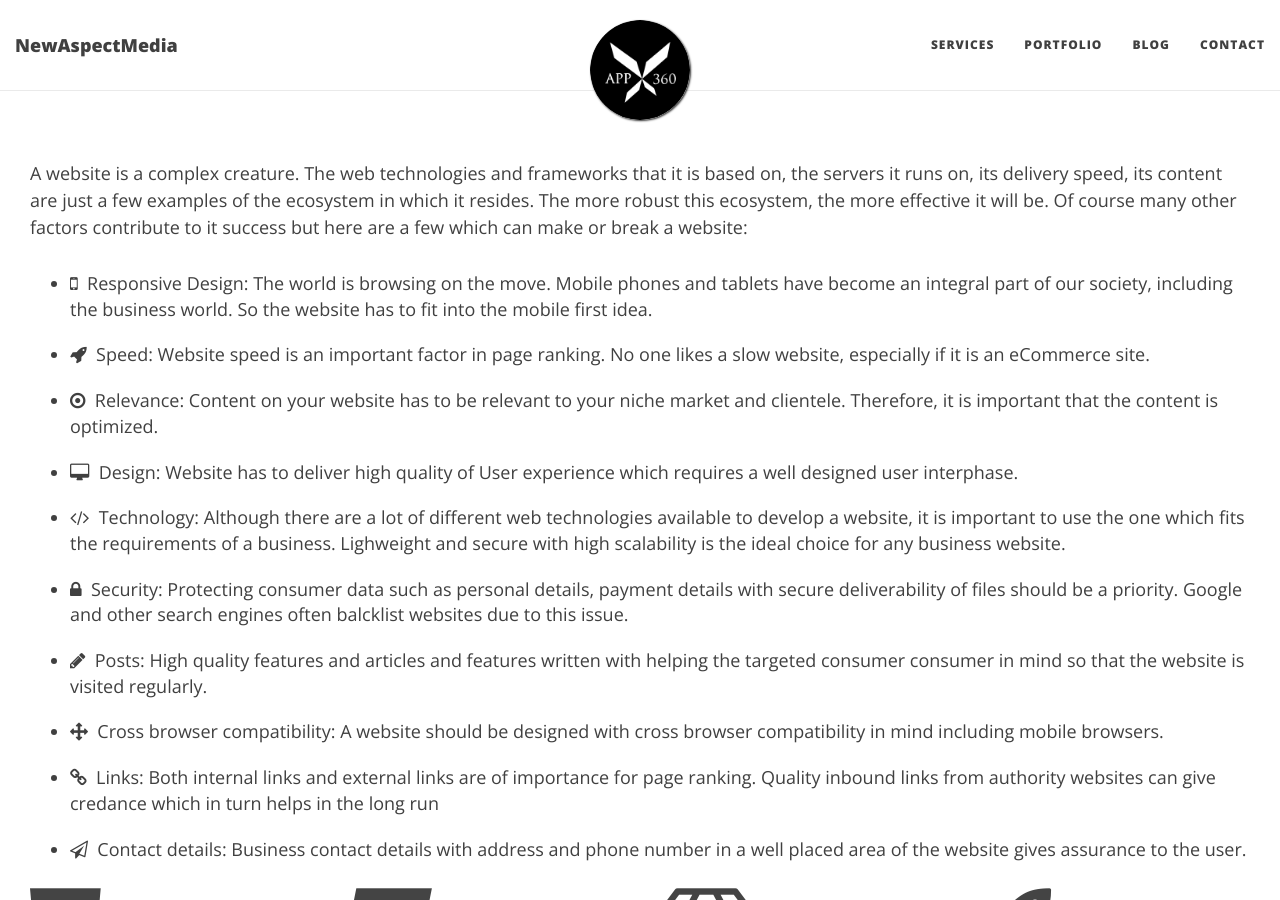
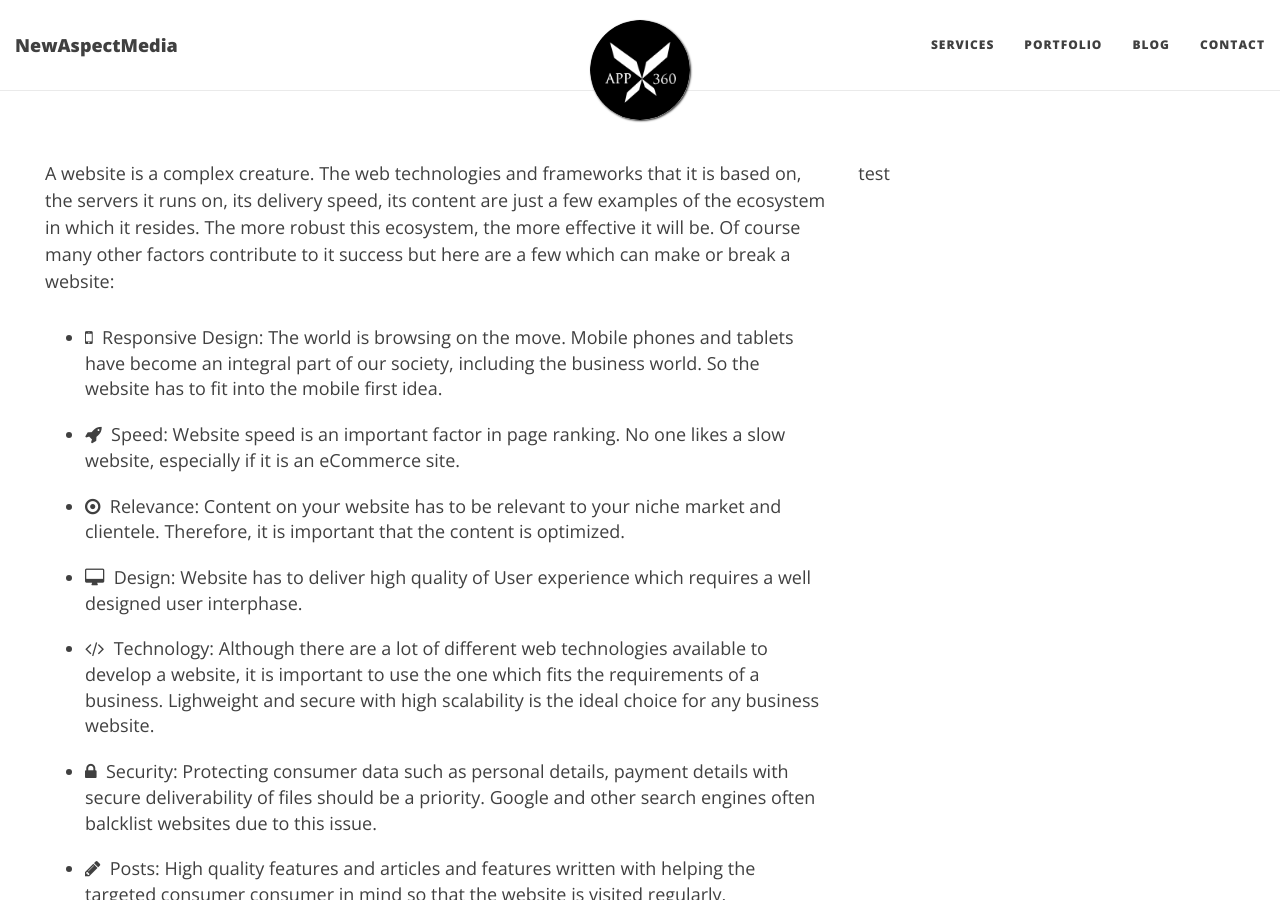
Before and after one commit to newmedia77/appxnam, a Jekyll site: the page built from 10-things-that-can-make-or-break-your-website.html, in a window 1280 px wide and 900 px high. Built offline with Jekyll 4.4.1, drawn with Linux system fonts in a browser that asks for light colours; nearby versions of some CDN libraries.

Commit message:
andreas
test

```diff
--- a/10-things-that-can-make-or-break-your-website.html
+++ b/10-things-that-can-make-or-break-your-website.html
@@ -4,6 +4,8 @@
 subtitle: Website success tips
 ---
 <div class="container">
+	<div class="row">
+		<div class="col-md-8">
 			<p>A website is a complex creature. The web technologies and frameworks that it is based on, the servers it runs on, its delivery speed, its content are just a few examples of the ecosystem in which it resides. The more robust this ecosystem, the more effective it will be. Of course many other factors contribute to it success but here are a few which can make or break a website:&nbsp;</p>
 
 			<ul class="web-tips">
@@ -19,3 +21,8 @@
 				<li><i class="fa fa-send-o fa-1x"></i>&nbsp;&nbsp;Contact details: Business contact details with address and phone number in a well placed area of the website gives assurance to the user.</li>
 			</ul>
 		</div>
+		<div class="col-md-4">
+			<p>test</p>
+		</div>
+	</div>
+</div>
```
Lines whose indentation alone changed are shown as unchanged.
